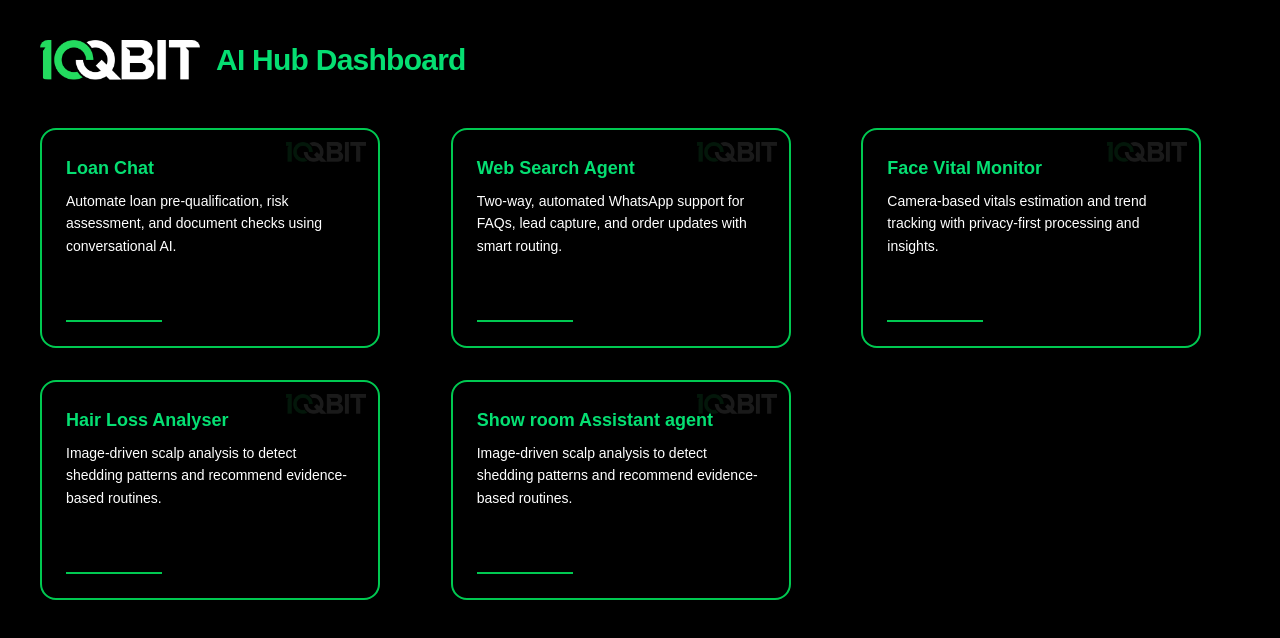
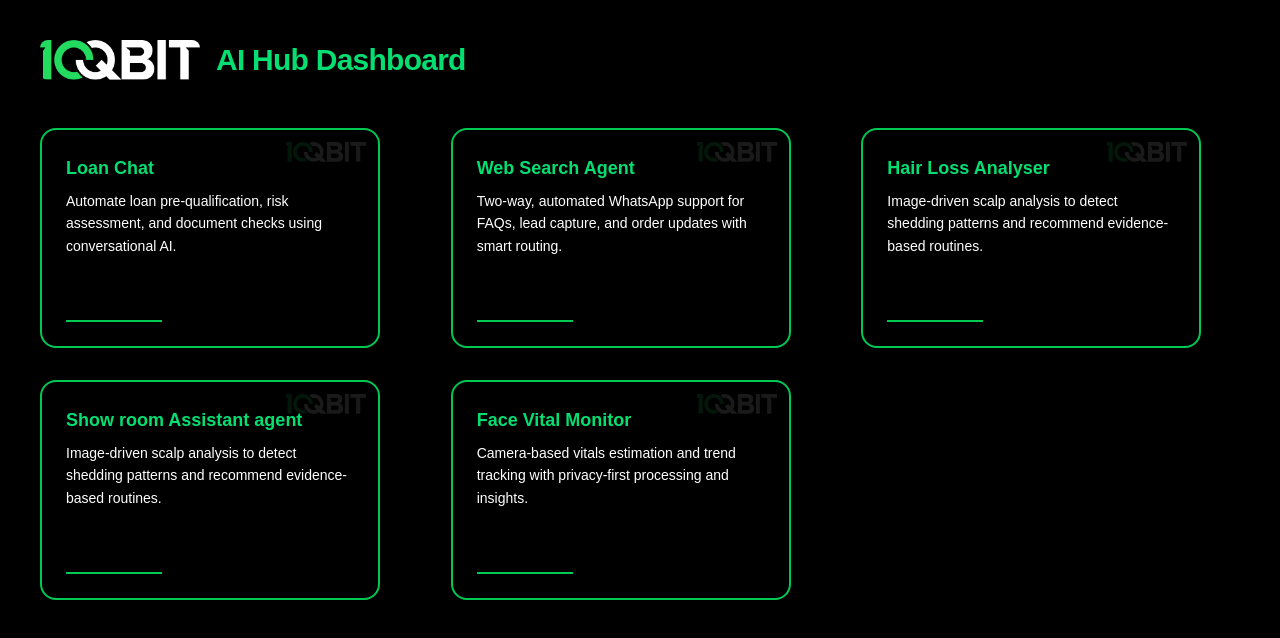
Before and after one commit to Yuvaramesh/AI-Hub-dashboard, a Next.js app: page / in a window 1280 px wide. Shown: the top 638 px of the page. Built offline with nearby package versions, Linux system fonts and the light colour scheme.

Commit message:
Reorder project entries in AI Hub Dashboard

```diff
--- a/src/app/page.tsx
+++ b/src/app/page.tsx
@@ -18,12 +18,6 @@
     link: "https://ai-web-search-agent.netlify.app/",
   },
   {
-    title: "Face Vital Monitor",
-    description:
-      "Camera-based vitals estimation and trend tracking with privacy-first processing and insights.",
-    link: "https://github.com/Yuvaramesh/Face-Vital-Streamlit/tree/Testing",
-  },
-  {
     title: "Hair Loss Analyser",
     description:
       "Image-driven scalp analysis to detect shedding patterns and recommend evidence-based routines.",
@@ -34,6 +28,12 @@
     description:
       "Image-driven scalp analysis to detect shedding patterns and recommend evidence-based routines.",
     link: "https://adisales-agent.netlify.app/",
+  },
+  {
+    title: "Face Vital Monitor",
+    description:
+      "Camera-based vitals estimation and trend tracking with privacy-first processing and insights.",
+    link: "https://github.com/Yuvaramesh/Face-Vital-Streamlit/tree/Testing",
   },
 ];
 
```
